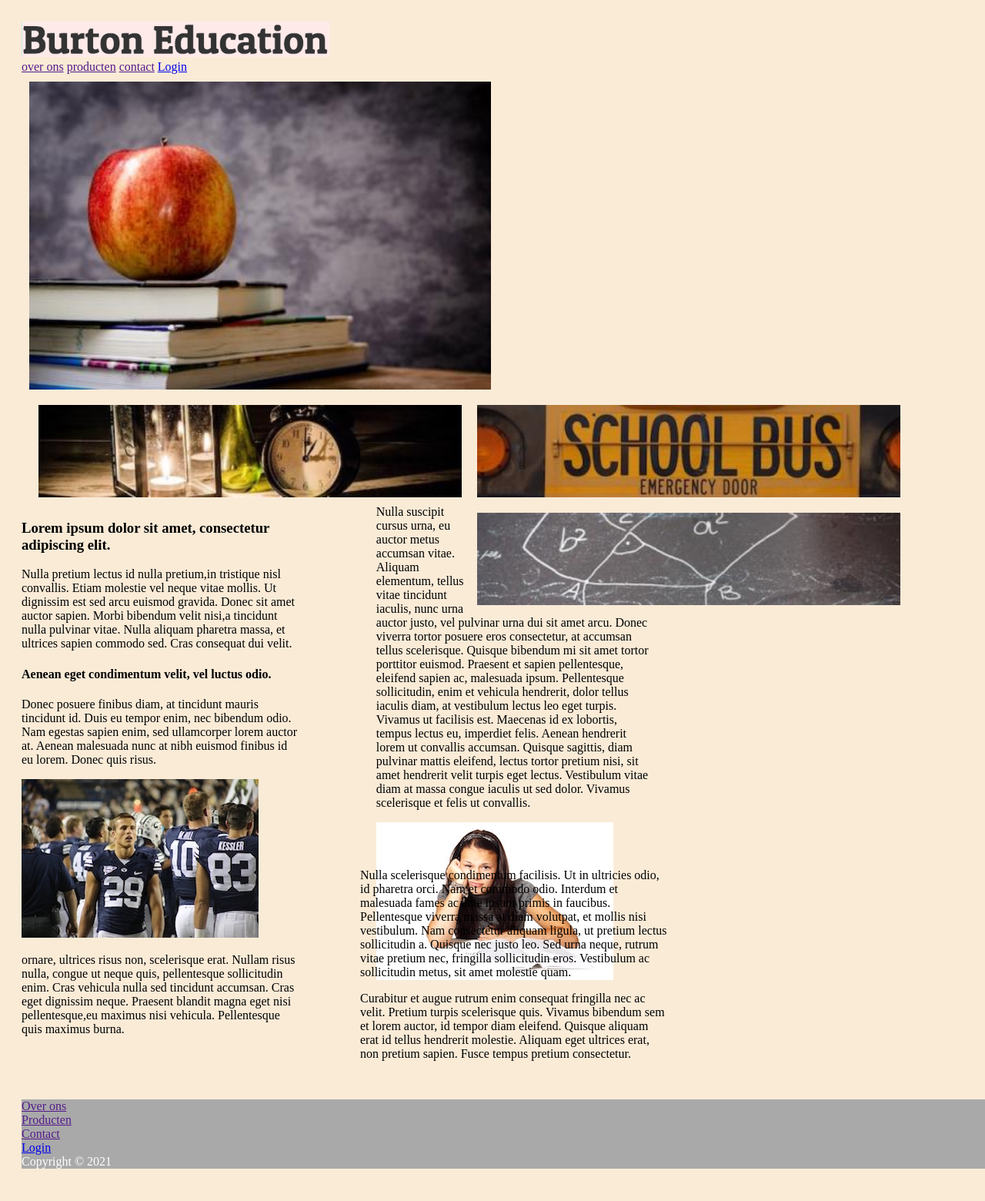
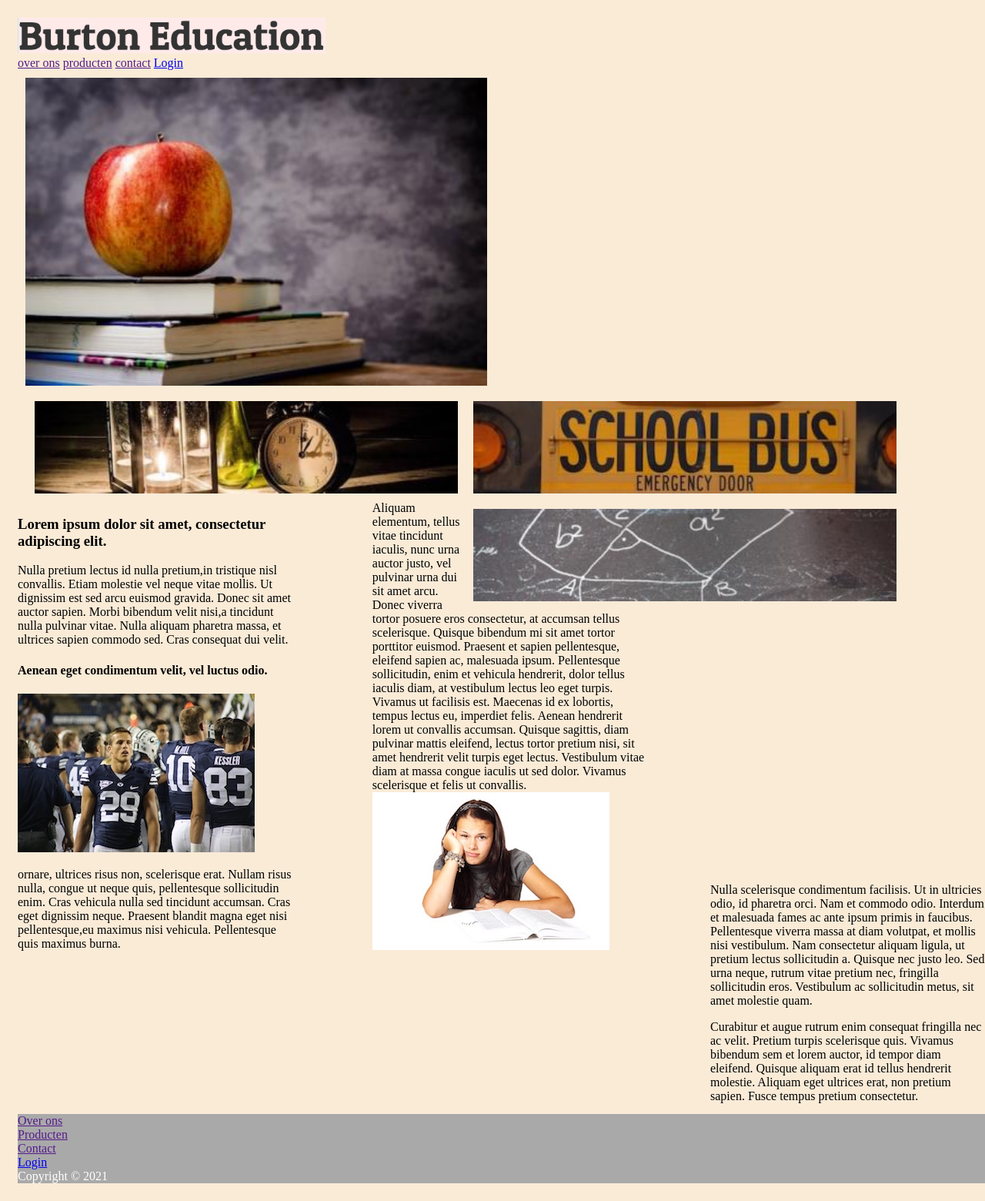
Before and after one commit to Ranz-ran/HTML, a PHP site: page /h05/BE.html in a window 1280 px wide; the page is wider, and only the part inside the window is pictured. Shown: that part at 77% size. Before the commit the page ends 1518 px from the top of that part, so only its background shows below. Run offline with PHP 8.4, Linux system fonts and the light colour scheme.

Commit message:
h06 moet css nog goed doen

```diff
--- a/h05/BE.css
+++ b/h05/BE.css
@@ -1,8 +1,9 @@
 body{
-    padding: 20px;
+    padding: 15px;
     width: 100%;
     height: 100%;
     background-color: antiquewhite;
+
 }
 main{
     width: 90%;
@@ -18,9 +19,7 @@ main{
     padding: 10px;/*binnen kant van element bijv. <div>*/
     float: left;
 }
-#section1{
-    float: left;
-}
+
 .befotos2{
     width: 550px;
     height: 120px;
@@ -29,9 +28,6 @@ main{
     float: right;
 }
 
-footer{
-    background-color: dimgrey;
-}
 
 #blokje{
     height: 400px;
@@ -45,11 +41,13 @@ footer{
     width: 28%;
     height: 600px;
     margin: auto;
+    padding: 20px;
 }
 #tekst3{
-    width: 400px;
+    width: 28%;
     height: 300px;
-    margin: auto;
+    position: relative;
+    margin-left: 900px;
 }
 
 footer{
--- a/h05/BE.html
+++ b/h05/BE.html
@@ -36,11 +36,7 @@
         dui velit.
     </p>
     <h4>Aenean eget condimentum velit, vel luctus odio.</h4>
-    <p>
-        Donec posuere finibus diam, at tincidunt mauris tincidunt id. Duis eu tempor enim, nec bibendum odio. Nam
-        egestas sapien enim, sed ullamcorper lorem auctor at. Aenean malesuada nunc at nibh euismod finibus id eu
-        lorem. Donec quis risus.
-    </p>
+
     <section>
         <img class="articles" src="Image5/football.jpg" alt="football player">
     </section>
@@ -49,24 +45,27 @@
         sollicitudin enim. Cras vehicula nulla sed tincidunt accumsan. Cras eget dignissim neque. Praesent blandit
         magna eget nisi pellentesque,eu maximus nisi vehicula. Pellentesque quis maximus burna.
     </p>
+</div>
 
-</div>
 <div id="tekst2">
     <p>
-        Nulla suscipit cursus urna, eu auctor metus accumsan vitae. Aliquam elementum, tellus vitae tincidunt
-        iaculis, nunc urna auctor justo, vel pulvinar urna dui sit amet arcu. Donec viverra tortor posuere eros
-        consectetur, at accumsan tellus scelerisque. Quisque bibendum mi sit amet tortor porttitor euismod. Praesent
-        et sapien pellentesque, eleifend sapien ac, malesuada ipsum. Pellentesque sollicitudin, enim et vehicula
-        hendrerit, dolor tellus iaculis diam, at vestibulum lectus leo eget turpis. Vivamus ut facilisis est.
+        Aliquam elementum, tellus vitae tincidunt iaculis, nunc urna auctor justo, vel pulvinar urna dui sit amet arcu.
+        Donec viverra tortor posuere eros consectetur, at accumsan tellus scelerisque. Quisque bibendum mi sit amet
+        tortor porttitor euismod. Praesent et sapien pellentesque, eleifend sapien ac, malesuada ipsum. Pellentesque
+        sollicitudin, enim et vehicula hendrerit, dolor tellus iaculis diam, at vestibulum lectus leo eget turpis.
+        Vivamus ut facilisis est.
+
         Maecenas id ex lobortis, tempus lectus eu, imperdiet felis. Aenean hendrerit lorem ut convallis accumsan.
         Quisque sagittis, diam pulvinar mattis eleifend, lectus tortor pretium nisi, sit amet hendrerit velit turpis
         eget lectus. Vestibulum vitae diam at massa congue iaculis ut sed dolor. Vivamus scelerisque et felis ut
         convallis.
+        <br>
+        <img class="articles" src="Image5/book.jpg" alt="bored girl">
     </p>
-    <section>
-        <img class="articles" src="Image5/book.jpg" alt="bored girl">
-    </section>
 </div>
+
+
+
 <div id="tekst3">
     <p>
         Nulla scelerisque condimentum facilisis. Ut in ultricies odio,
```
